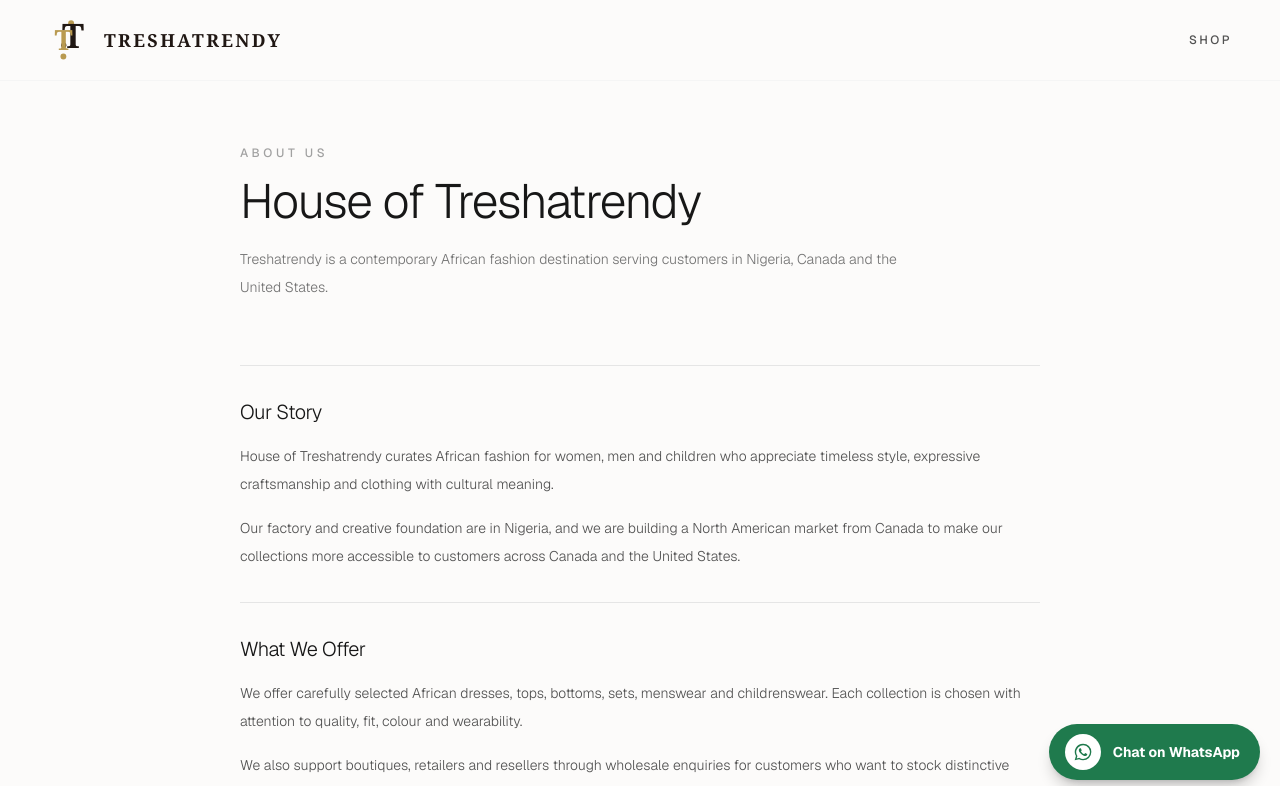
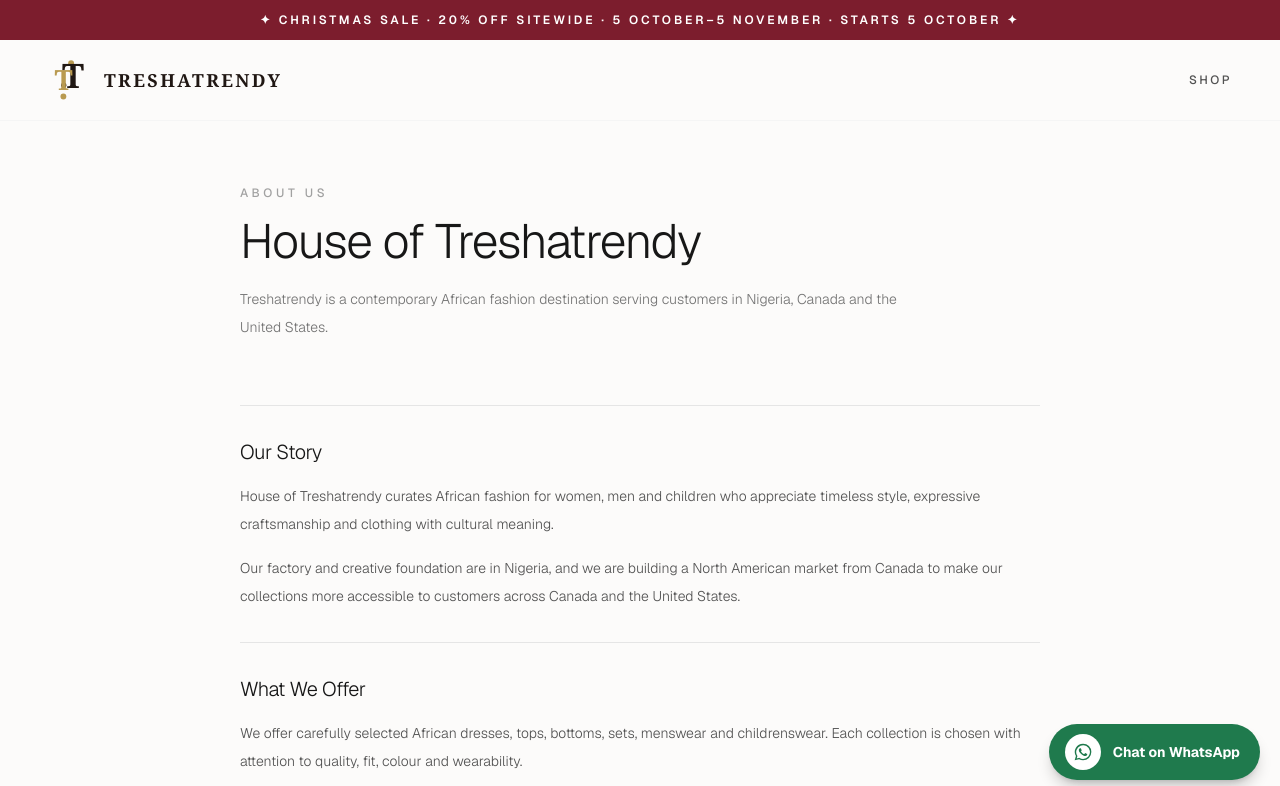
Before and after one commit to Spreaditlimited/treshatrendy, a Next.js app: page /about-us in a window 1280 px wide. Shown: the top 786 px of the page. Built offline with nearby package versions, Linux system fonts and the light colour scheme; no server answers.

Commit message:
Add scheduled Christmas sale

```diff
--- a/src/app/(collections)/collection-page.tsx
+++ b/src/app/(collections)/collection-page.tsx
@@ -4,10 +4,10 @@
 import { HeaderActions } from "@/components/header-actions";
 import { Logo } from "@/components/logo";
 import { MobileMenu } from "@/components/mobile-menu";
+import { SalePrice } from "@/components/sale-price";
 import { getActiveCurrency } from "@/lib/currency";
 import { mainNavItems } from "@/lib/navigation";
 import { getStoreProducts } from "@/lib/products";
-import { formatPrice } from "@/lib/store";
 
 type CollectionPageProps = {
   eyebrow: string;
@@ -93,9 +93,11 @@
                   <p className="mt-2 text-sm leading-6 text-[#6d5a51]">
                     {product.shortSummary}
                   </p>
-                  <p className="mt-4 font-semibold">
-                    {formatPrice(product.prices[activeCurrency], activeCurrency)}
-                  </p>
+                  <SalePrice
+                    amount={product.prices[activeCurrency]}
+                    className="mt-4 font-semibold"
+                    currency={activeCurrency}
+                  />
                 </div>
               </Link>
             ))}
--- a/src/app/cart/page.tsx
+++ b/src/app/cart/page.tsx
@@ -83,6 +83,11 @@
                     </p>
                     <p className="mt-2 text-sm font-semibold text-[#201713]">
                       {formatPrice(line.unitPrice, cart.currency)}
+                      {cart.saleActive ? (
+                        <span className="ml-2 font-normal text-[#76665e] line-through">
+                          {formatPrice(line.originalUnitPrice, cart.currency)}
+                        </span>
+                      ) : null}
                     </p>
                     <div
                       className={`mt-3 rounded-md border px-3 py-2 text-xs ${
@@ -140,6 +145,11 @@
                   {formatPrice(cart.subtotal, cart.currency)}
                 </span>
               </div>
+              {cart.saleActive ? (
+                <p className="mt-3 text-sm font-semibold text-[#a4233a]">
+                  Christmas sale discount applied (20% off products).
+                </p>
+              ) : null}
               <p className="mt-3 text-sm leading-6 text-[#6d5a51]">
                 Shipping and taxes will be confirmed during checkout.
               </p>
--- a/src/app/checkout/page.tsx
+++ b/src/app/checkout/page.tsx
@@ -94,6 +94,11 @@
               {formatPrice(cart.subtotal, cart.currency)}
             </span>
           </div>
+          {cart.saleActive ? (
+            <p className="mt-3 text-sm font-semibold text-[#a4233a]">
+              Christmas sale discount applied (20% off products).
+            </p>
+          ) : null}
           <p className="mt-3 text-xs leading-5 text-[#6d5a51]">
             Shipping is selected in the checkout form and added before payment.
           </p>
--- a/src/app/layout.tsx
+++ b/src/app/layout.tsx
@@ -1,5 +1,6 @@
 import type { Metadata } from "next";
 import { Geist, Geist_Mono } from "next/font/google";
+import { ChristmasSaleBanner } from "@/components/christmas-sale-banner";
 import { WhatsAppButton } from "@/components/whatsapp-button";
 import { siteUrl } from "@/lib/site";
 import "./globals.css";
@@ -40,6 +41,7 @@
       className={`${geistSans.variable} ${geistMono.variable} h-full antialiased`}
     >
       <body className="min-h-full flex flex-col bg-[#fbfaf7] text-[#201713]">
+        <ChristmasSaleBanner />
         {children}
         <WhatsAppButton />
       </body>
--- a/src/app/page.tsx
+++ b/src/app/page.tsx
@@ -5,10 +5,10 @@
 import { Logo } from "@/components/logo";
 import { MobileMenu } from "@/components/mobile-menu";
 import { SiteFooter } from "@/components/site-footer";
+import { SalePrice } from "@/components/sale-price";
 import { getActiveCurrency } from "@/lib/currency";
 import { mainNavItems } from "@/lib/navigation";
 import { getStoreProducts } from "@/lib/products";
-import { formatPrice } from "@/lib/store";
 
 const collections = [
   {
@@ -153,9 +153,11 @@
                   <h3 className="text-sm font-normal text-neutral-900 group-hover:underline decoration-neutral-300 underline-offset-4">
                     {product.name}
                   </h3>
-                  <p className="text-sm font-medium text-neutral-800 mt-1">
-                    {formatPrice(product.prices[activeCurrency], activeCurrency)}
-                  </p>
+                  <SalePrice
+                    amount={product.prices[activeCurrency]}
+                    className="mt-1 text-sm font-medium text-neutral-800"
+                    currency={activeCurrency}
+                  />
                 </div>
               </Link>
             ))}
--- a/src/app/shop/page.tsx
+++ b/src/app/shop/page.tsx
@@ -4,9 +4,9 @@
 import { HeaderActions } from "@/components/header-actions";
 import { Logo } from "@/components/logo";
 import { MobileMenu } from "@/components/mobile-menu";
+import { SalePrice } from "@/components/sale-price";
 import { getStoreCategories, getStoreProducts } from "@/lib/products";
 import { getActiveCurrency } from "@/lib/currency";
-import { formatPrice } from "@/lib/store";
 import { ShopFilterForm } from "./filter-form";
 
 type ShopPageProps = {
@@ -207,9 +207,11 @@
                   {product.shortSummary}
                 </p>
                 <div className="mt-4 flex items-center justify-between gap-3">
-                  <p className="font-semibold">
-                    {formatPrice(product.prices[activeCurrency], activeCurrency)}
-                  </p>
+                  <SalePrice
+                    amount={product.prices[activeCurrency]}
+                    className="font-semibold"
+                    currency={activeCurrency}
+                  />
                   <div className="flex gap-1">
                     {product.colors.slice(0, 3).map((color) => (
                       <span
--- /dev/null
+++ b/src/components/christmas-sale-banner.tsx
@@ -0,0 +1,39 @@
+"use client";
+
+import { useEffect, useState } from "react";
+import {
+  christmasSale,
+  getChristmasSalePhase,
+  type ChristmasSalePhase,
+} from "@/lib/christmas-sale";
+
+export function ChristmasSaleBanner() {
+  const [phase, setPhase] = useState<ChristmasSalePhase>(() =>
+    getChristmasSalePhase(),
+  );
+
+  useEffect(() => {
+    const updatePhase = () => setPhase(getChristmasSalePhase());
+    const timer = window.setInterval(updatePhase, 60_000);
+
+    return () => window.clearInterval(timer);
+  }, []);
+
+  if (phase === "ended") {
+    return null;
+  }
+
+  return (
+    <aside
+      aria-label="Christmas sale announcement"
+      className="bg-[#7c1d2d] px-4 py-2.5 text-center text-white"
+    >
+      <p className="text-[11px] font-semibold uppercase leading-5 tracking-[0.18em] sm:text-xs sm:tracking-[0.24em]">
+        <span aria-hidden="true">✦ </span>
+        Christmas Sale · {christmasSale.discountPercent}% off sitewide · 5 October–5 November
+        {phase === "upcoming" ? " · Starts 5 October" : " · Now on"}
+        <span aria-hidden="true"> ✦</span>
+      </p>
+    </aside>
+  );
+}
--- /dev/null
+++ b/src/components/sale-price.tsx
@@ -0,0 +1,32 @@
+import {
+  christmasSale,
+  getChristmasSalePrice,
+  isChristmasSaleActive,
+} from "@/lib/christmas-sale";
+import { formatPrice, type CurrencyCode } from "@/lib/store";
+
+type SalePriceProps = {
+  amount: number;
+  currency: CurrencyCode;
+  className?: string;
+};
+
+export function SalePrice({ amount, currency, className }: SalePriceProps) {
+  const saleActive = isChristmasSaleActive();
+
+  if (!saleActive) {
+    return <span className={className}>{formatPrice(amount, currency)}</span>;
+  }
+
+  return (
+    <span className={`inline-flex flex-wrap items-baseline gap-x-2 ${className ?? ""}`}>
+      <span className="text-[#a4233a]">
+        {formatPrice(getChristmasSalePrice(amount, currency), currency)}
+      </span>
+      <span className="text-xs font-normal text-[#76665e] line-through">
+        {formatPrice(amount, currency)}
+      </span>
+      <span className="sr-only">{christmasSale.discountPercent}% off</span>
+    </span>
+  );
+}
--- a/src/lib/cart.ts
+++ b/src/lib/cart.ts
@@ -7,6 +7,10 @@
   getMarketStock,
 } from "@/lib/regional-stock";
 import type { CurrencyCode } from "@/lib/store";
+import {
+  getChristmasSalePrice,
+  isChristmasSaleActive,
+} from "@/lib/christmas-sale";
 
 const CART_COOKIE = "treshatrendy_cart";
 
@@ -27,6 +31,7 @@
   availabilityLabel: string;
   availabilityDetail: string;
   availabilityTone: "ready" | "delayed" | "unavailable";
+  originalUnitPrice: number;
   unitPrice: number;
   lineTotal: number;
 };
@@ -37,6 +42,7 @@
   lines: CartLine[];
   subtotal: number;
   itemCount: number;
+  saleActive: boolean;
 };
 
 async function getCartSessionId(createIfMissing: boolean) {
@@ -85,6 +91,8 @@
   currencyOverride?: CurrencyCode,
 ): Promise<CartSummary> {
   const currency = currencyOverride ?? (await getActiveCurrency());
+  const now = new Date();
+  const saleActive = isChristmasSaleActive(now);
 
   if (!prisma) {
     return {
@@ -93,6 +101,7 @@
       lines: [],
       subtotal: 0,
       itemCount: 0,
+      saleActive,
     };
   }
 
@@ -105,6 +114,7 @@
       lines: [],
       subtotal: 0,
       itemCount: 0,
+      saleActive,
     };
   }
 
@@ -142,6 +152,7 @@
       lines: [],
       subtotal: 0,
       itemCount: 0,
+      saleActive,
     };
   }
 
@@ -149,7 +160,8 @@
     const price = item.product.prices.find(
       (productPrice) => productPrice.currency === currency,
     );
-    const unitPrice = Number(price?.amount ?? 0);
+    const originalUnitPrice = Number(price?.amount ?? 0);
+    const unitPrice = getChristmasSalePrice(originalUnitPrice, currency, now);
     const marketStock = getMarketStock(item.variant, currency);
     const availability = getAvailabilityMessage(item.variant, currency);
 
@@ -170,6 +182,7 @@
       availabilityLabel: availability.label,
       availabilityDetail: availability.detail,
       availabilityTone: availability.tone,
+      originalUnitPrice,
       unitPrice,
       lineTotal: unitPrice * item.quantity,
     };
@@ -181,6 +194,7 @@
     lines,
     subtotal: lines.reduce((sum, line) => sum + line.lineTotal, 0),
     itemCount: lines.reduce((sum, line) => sum + line.quantity, 0),
+    saleActive,
   };
 }
 
--- /dev/null
+++ b/src/lib/christmas-sale.ts
@@ -0,0 +1,42 @@
+import type { CurrencyCode } from "@/lib/store";
+
+export const christmasSale = {
+  discountPercent: 20,
+  startsAt: "2026-10-04T23:00:00.000Z", // 5 October, 00:00 in the UK
+  endsAt: "2026-11-06T00:00:00.000Z", // End of 5 November in the UK
+} as const;
+
+export type ChristmasSalePhase = "upcoming" | "active" | "ended";
+
+export function getChristmasSalePhase(now = new Date()): ChristmasSalePhase {
+  const timestamp = now.getTime();
+
+  if (timestamp < Date.parse(christmasSale.startsAt)) {
+    return "upcoming";
+  }
+
+  if (timestamp < Date.parse(christmasSale.endsAt)) {
+    return "active";
+  }
+
+  return "ended";
+}
+
+export function isChristmasSaleActive(now = new Date()) {
+  return getChristmasSalePhase(now) === "active";
+}
+
+export function getChristmasSalePrice(
+  amount: number,
+  currency: CurrencyCode,
+  now = new Date(),
+) {
+  if (!isChristmasSaleActive(now)) {
+    return amount;
+  }
+
+  const discountedAmount = amount * (1 - christmasSale.discountPercent / 100);
+  return currency === "NGN"
+    ? Math.round(discountedAmount)
+    : Math.round(discountedAmount * 100) / 100;
+}
```
Also changed, not shown: src/app/products/[slug]/page.tsx (+9 -4 lines).
